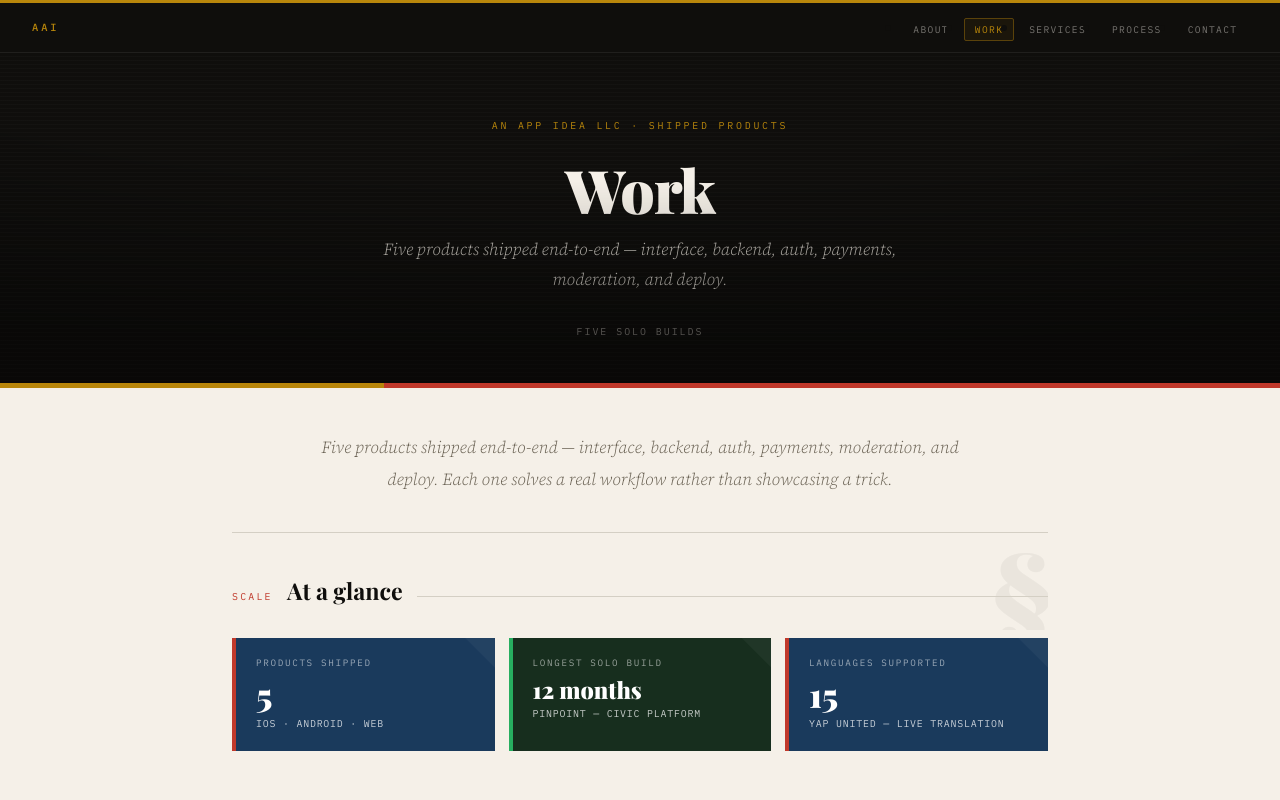
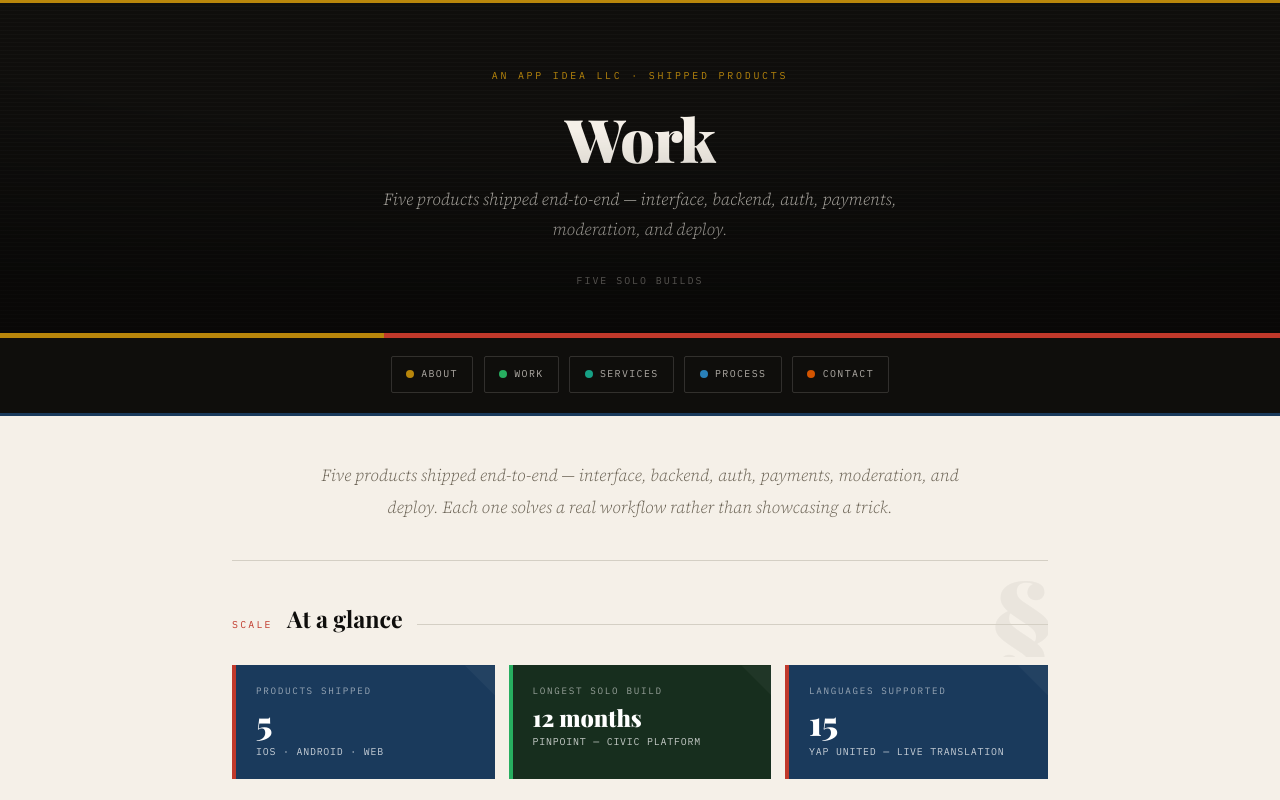
Before and after one commit to demaceo/anappideallc, a React (Vite) app: page /work in a window 1280 px wide. Shown: the top 800 px of the page. Built offline with nearby package versions, Linux system fonts and the light colour scheme.

Commit message:
feat: implement SiteNav component for consistent navigation across pages

```diff
--- a/src/App.tsx
+++ b/src/App.tsx
@@ -1,15 +1,10 @@
-import { Outlet, useLocation } from 'react-router'
-import { InnerNav } from './components/InnerNav/InnerNav'
+import { Outlet } from 'react-router'
 import { RouteFocusReset } from './components/RouteFocusReset'
 
 function AppShell() {
-  const { pathname } = useLocation()
-  const isHome = pathname === '/'
-
   return (
     <>
       <RouteFocusReset />
-      {!isHome && <InnerNav />}
       <Outlet />
     </>
   )
--- /dev/null
+++ b/src/components/SiteNav/SiteNav.tsx
@@ -0,0 +1,22 @@
+import { Link } from 'react-router'
+
+const NAV_LINKS = [
+  { to: '/about',    label: 'About',    color: '#b8860b' },
+  { to: '/work',     label: 'Work',     color: '#27ae60' },
+  { to: '/services', label: 'Services', color: '#16a085' },
+  { to: '/process',  label: 'Process',  color: '#2980b9' },
+  { to: '/contact',  label: 'Contact',  color: '#d35400' },
+] as const
+
+export function SiteNav() {
+  return (
+    <nav className="personas-bar" aria-label="Main navigation">
+      {NAV_LINKS.map(({ to, label, color }) => (
+        <Link key={to} to={to} className="persona-tag">
+          <span className="persona-dot" style={{ background: color }} />
+          <span>{label}</span>
+        </Link>
+      ))}
+    </nav>
+  )
+}
--- a/src/pages/About.tsx
+++ b/src/pages/About.tsx
@@ -3,6 +3,7 @@ import { differentiators } from '../data/case-studies'
 import { RouteHead } from '../components/SEO/RouteHead'
 import { META } from '../lib/seo'
 import { IconKey, IconCode, IconShieldCheck, IconLock } from '../components/icons'
+import { SiteNav } from '../components/SiteNav/SiteNav'
 
 const DIFF_ICONS = [IconKey, IconCode, IconShieldCheck, IconLock]
 const DIFF_ICON_CLASSES = ['icon-gold', 'icon-blue', 'icon-green', 'icon-navy'] as const
@@ -22,6 +23,8 @@ export default function About() {
         </p>
         <p className="date-line">About the studio</p>
       </header>
+
+      <SiteNav />
 
       <main className="container">
         <div className="intro-block">
--- a/src/pages/Contact.tsx
+++ b/src/pages/Contact.tsx
@@ -2,6 +2,7 @@ import { SITE } from '../data/site'
 import { RouteHead } from '../components/SEO/RouteHead'
 import { META } from '../lib/seo'
 import { IconEdit, IconSearch, IconSend } from '../components/icons'
+import { SiteNav } from '../components/SiteNav/SiteNav'
 
 const PROMPTS = [
   {
@@ -46,6 +47,8 @@ export default function Contact() {
         </p>
         <p className="date-line">{SITE.email}</p>
       </header>
+
+      <SiteNav />
 
       <main className="container">
         <div className="intro-block">
--- a/src/pages/Home.tsx
+++ b/src/pages/Home.tsx
@@ -1,17 +1,9 @@
-import { Link } from 'react-router'
 import { SITE } from '../data/site'
 import { services } from '../data/services'
 import { RouteHead } from '../components/SEO/RouteHead'
 import { META } from '../lib/seo'
 import { IconZap, IconLayers, IconGlobe, IconBarChart } from '../components/icons'
-
-const HOME_NAV = [
-  { to: '/about',    label: 'About',    color: '#b8860b' },
-  { to: '/work',     label: 'Work',     color: '#27ae60' },
-  { to: '/services', label: 'Services', color: '#16a085' },
-  { to: '/process',  label: 'Process',  color: '#2980b9' },
-  { to: '/contact',  label: 'Contact',  color: '#d35400' },
-] as const
+import { SiteNav } from '../components/SiteNav/SiteNav'
 
 const SERVICE_ICONS = [IconZap, IconLayers, IconGlobe, IconBarChart]
 const SERVICE_ICON_CLASSES = ['icon-green', 'icon-blue', 'icon-teal', 'icon-orange'] as const
@@ -28,14 +20,7 @@ export default function Home() {
         <p className="date-line">{SITE.email} · {SITE.domain}</p>
       </header>
 
-      <nav className="personas-bar" aria-label="Main navigation">
-        {HOME_NAV.map(({ to, label, color }) => (
-          <Link key={to} to={to} className="persona-tag">
-            <span className="persona-dot" style={{ background: color }} />
-            <span>{label}</span>
-          </Link>
-        ))}
-      </nav>
+      <SiteNav />
 
       <main className="container">
         <div className="intro-block">
--- a/src/pages/Process.tsx
+++ b/src/pages/Process.tsx
@@ -2,6 +2,7 @@ import { processSteps } from '../data/process'
 import { RouteHead } from '../components/SEO/RouteHead'
 import { META } from '../lib/seo'
 import { IconSearch, IconEdit, IconTerminal, IconSend } from '../components/icons'
+import { SiteNav } from '../components/SiteNav/SiteNav'
 
 const PROCESS_ICONS = [IconSearch, IconEdit, IconTerminal, IconSend]
 const PROCESS_ICON_CLASSES = ['icon-navy', 'icon-purple', 'icon-green', 'icon-orange'] as const
@@ -20,6 +21,8 @@ export default function Process() {
         </p>
         <p className="date-line">Discovery → Design → Dev → Launch</p>
       </header>
+
+      <SiteNav />
 
       <main className="container">
         <div className="intro-block">
--- a/src/pages/Services.tsx
+++ b/src/pages/Services.tsx
@@ -2,6 +2,7 @@ import { services } from '../data/services'
 import { RouteHead } from '../components/SEO/RouteHead'
 import { META } from '../lib/seo'
 import { IconZap, IconLayers, IconGlobe, IconBarChart } from '../components/icons'
+import { SiteNav } from '../components/SiteNav/SiteNav'
 
 const SERVICE_ICONS = [IconZap, IconLayers, IconGlobe, IconBarChart]
 const SERVICE_ICON_CLASSES = ['icon-green', 'icon-blue', 'icon-teal', 'icon-orange'] as const
@@ -20,6 +21,8 @@ export default function Services() {
         </p>
         <p className="date-line">Four service categories</p>
       </header>
+
+      <SiteNav />
 
       <main className="container">
         <div className="intro-block">
--- a/src/pages/Work.tsx
+++ b/src/pages/Work.tsx
@@ -1,6 +1,7 @@
 import { caseStudies } from '../data/case-studies'
 import { RouteHead } from '../components/SEO/RouteHead'
 import { META } from '../lib/seo'
+import { SiteNav } from '../components/SiteNav/SiteNav'
 import {
   LogoPinpoint,
   LogoPayback,
@@ -27,6 +28,8 @@ export default function Work() {
         </p>
         <p className="date-line">Five solo builds</p>
       </header>
+
+      <SiteNav />
 
       <main className="container">
         <div className="intro-block">
```
Also changed, not shown: 1 other file (tests, documents, lock files or other folders).
